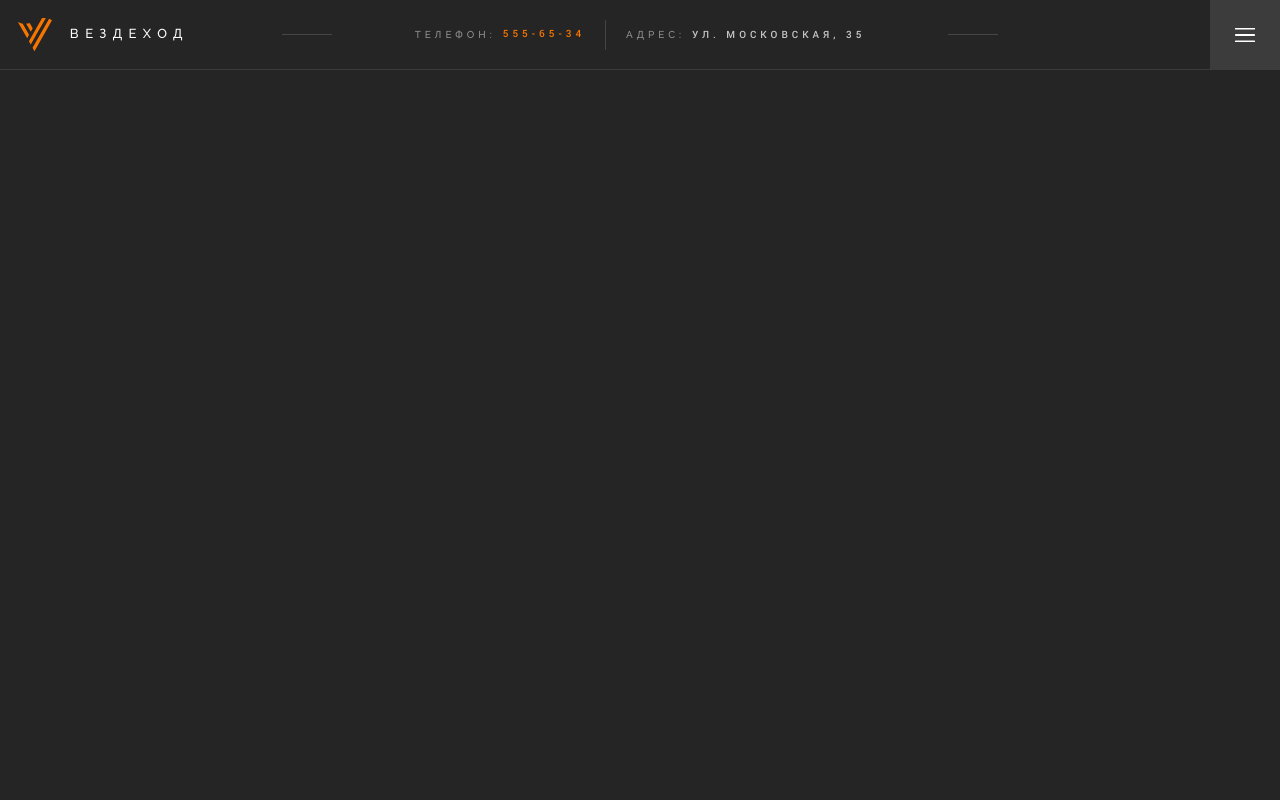
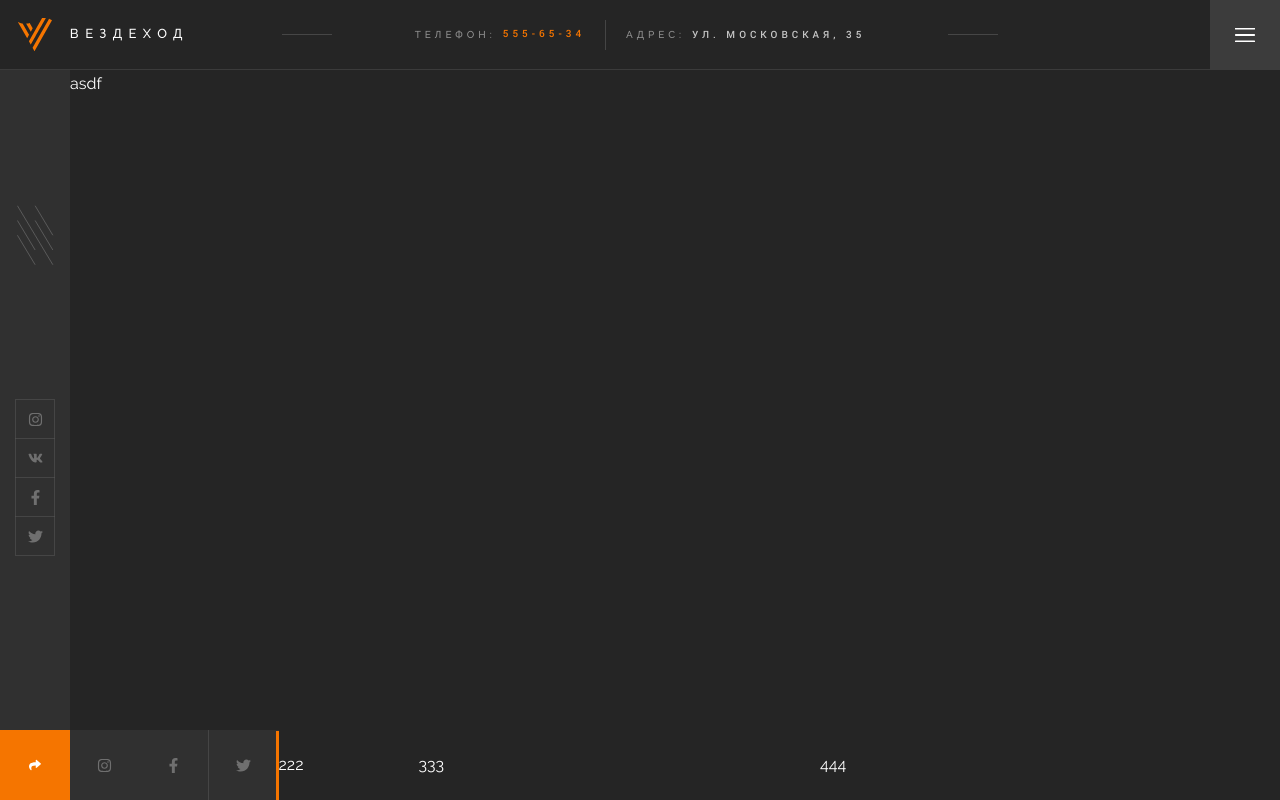
Before and after one commit to sem842/jedi8, a website: page app/index.html in a window 1280 px wide. Drawn offline with nearby package versions, Linux system fonts and the light colour scheme; files that its build step writes are made by us from their sources.

Commit message:
Проведена работа над боковой панелью и иконками репоста снизу

```diff
--- a/app/index.html
+++ b/app/index.html
@@ -21,6 +21,48 @@
 			<a href="#" class="menu-button"></a>
 		</div>
 	</div>
+
+	<div class="home-header__content">
+
+		<aside class="home-aside">
+
+			<div class="home-aside__decoration"></div>
+			<div class="home-aside__soc">
+				<div class="home-aside__soc-items">
+					<a href="#" class="soc-item" target="_blank"><img src="images/dist/soc/instagram-brands.svg" alt="Instagram"></a>
+					<a href="#" class="soc-item" target="_blank"><img src="images/dist/soc/vk-brands.svg" alt="ВКонтакте"></a>
+					<a href="#" class="soc-item" target="_blank"><img src="images/dist/soc/facebook-f-brands.svg" alt="Facebook"></a>
+					<a href="#" class="soc-item" target="_blank"><img src="images/dist/soc/twitter-brands.svg" alt="Twitter"></a>
+				</div>
+			</div>
+			<div class="home-aside__share-icon"></div>
+
+		</aside>
+
+		<div class="slider-container">
+
+			asdf
+			<div class="slider-bottom">
+
+				<div class="slider-share">
+
+					<div class="slider-share__items">
+						<a href="https://vk.com/share.php?url=https://вездеход.рф" class="soc-item slider-share__item" target="_blank"><img src="images/dist/soc/instagram-brands.svg" alt="ВКонтакте"></a>
+						<a href="https://www.facebook.com/sharer/sharer.php?u=https://вездеход.рф" class="soc-item slider-share__item" target="_blank"><img src="images/dist/soc/facebook-f-brands.svg" alt="Facebook"></a>
+						<a href="https://twitter.com/intent/tweet?url=https://вездеход.рф" class="soc-item slider-share__item" target="_blank"><img src="images/dist/soc/twitter-brands.svg" alt="Twitter"></a>
+					</div>
+
+				</div>
+				<div class="slider-pagination">222</div>
+				<div class="slider-scrollbar">333</div>
+				<div class="slider-navigation">444</div>
+
+			</div>
+
+		</div>
+
+	</div>
+
 </header>
 
 <!--#include virtual="/parts/footer.html" -->
--- a/app/styles/sass/blocks/home-header.scss
+++ b/app/styles/sass/blocks/home-header.scss
@@ -6,6 +6,7 @@ body, html {
 	background-color: $deep;
 	height: 100%;
 	color: #fff;
+	padding-top: $size;
 }
 
 .top-line {
@@ -114,3 +115,136 @@ body, html {
 .top-line__text {
 	color: rgba(#fff, .75);
 }
+
+.home-header__content {
+	height: 100%;
+}
+
+.home-aside {
+	background-color: $dark;
+	width: $size;
+	height: 100%;
+	position: absolute;
+	top: 0;
+	padding-top: $size;
+	display: flex;
+	flex-direction: column;
+	align-items: center;
+	justify-content: center;
+	z-index: 5;
+}
+
+.home-aside__decoration {
+	flex: 1 0 0;
+	background-image: url(../images/dist/decoration.svg);
+	width: 100%;
+	background-repeat: no-repeat;
+	background-position: center;
+}
+
+.home-aside__soc {
+	flex: 1 0 0;
+}
+
+.home-aside__share-icon {
+	background-color: $accent;
+	width: $size;
+	flex: 0 0 $size;
+	background-image: url(../images/dist/share-solid.svg);
+	background-size: 12px;
+	background-repeat: no-repeat;
+	background-position: center;
+}
+
+.soc-item {
+	width: 40px;
+	height: 40px;
+	display: flex;
+	justify-content: center;
+	align-items: center;
+	border: 1px solid rgba(#fff, $border-opacity);
+	border-bottom: 1px solid transparent;
+	margin-top: -1px;
+	transition: background .5s ease-out;
+	&:last-child {
+		border-bottom: 1px solid rgba(#fff, $border-opacity);
+	}
+	img {
+		width: 15px;
+		height: auto;
+		max-height: 15px;
+		opacity: .3;
+		transition: opacity .5s ease-out;
+	}
+	&:hover {
+		background-color: $accent;
+		img {
+			opacity: 1;
+		}
+	}
+}
+
+//SLIDER
+
+.slider-container {
+	padding-left: $size;
+	width: 100%;
+	height: 100%;
+	overflow: hidden;
+	position: relative;
+}
+
+.slider-bottom {
+	position: absolute;
+	bottom: 0;
+	height: $size;
+	display: flex;
+	align-items: center;
+	left: $size;
+	z-index: 5;
+	width: calc(75% - #{$size});
+}
+
+.slider-share {
+	flex: 0 1 auto;
+
+}
+
+.slider-pagination {
+	flex: 0 0 140px;
+}
+
+.slider-scrollbar {
+	flex: 1 0 0;
+}
+
+.slider-navigation {
+	flex: 0 0 140px;
+}
+
+.slider-share__items {
+	display: flex;
+	position: relative;
+	bottom: -.5px;
+}
+
+.slider-share__item {
+	width: $size;
+	height: $size;
+	border: none;
+	background-color: $dark;
+	border-right: 1px solid rgba(#fff, $border-opacity);
+	margin-left: -.5px;
+	&:last-child {
+		border: none;
+		&::after {
+			content: '';
+			position: absolute;
+			top: 0;
+			right: 0;
+			width: 3px;
+			height: 100%;
+			background-color: $accent;
+		}
+	}
+}
```
Also changed, not shown: app/css/main.min.css.
